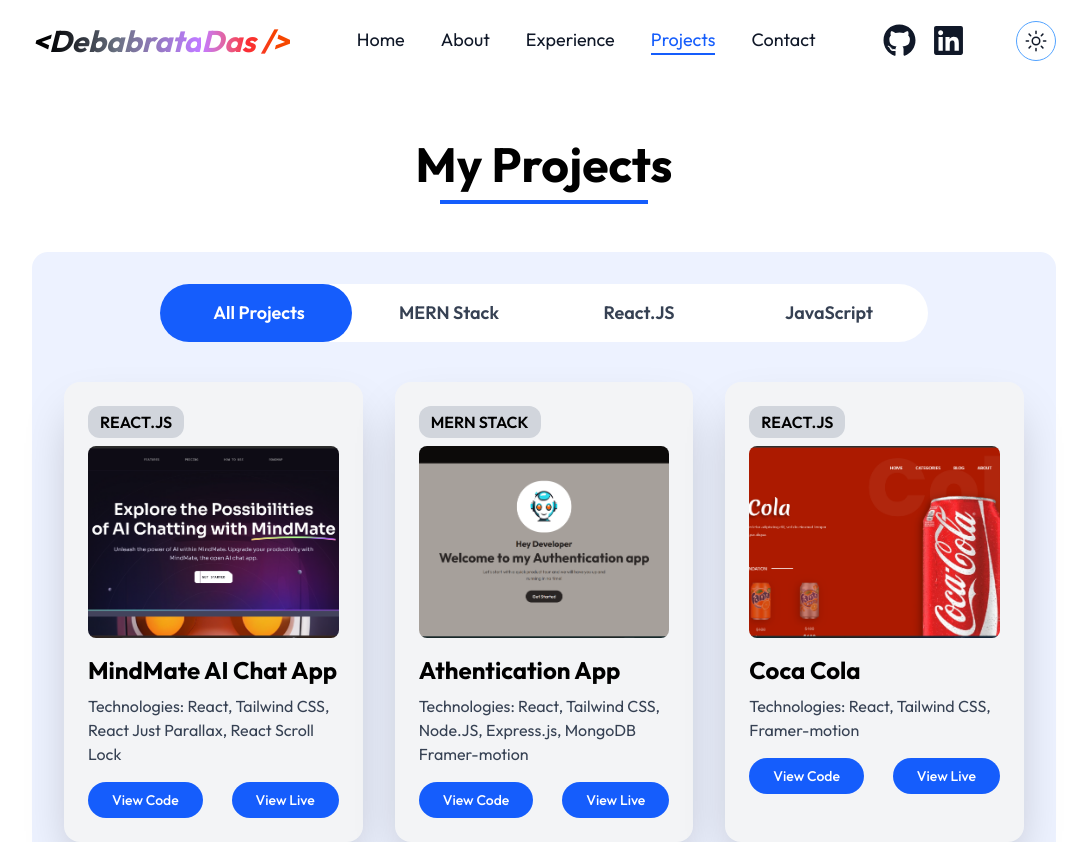
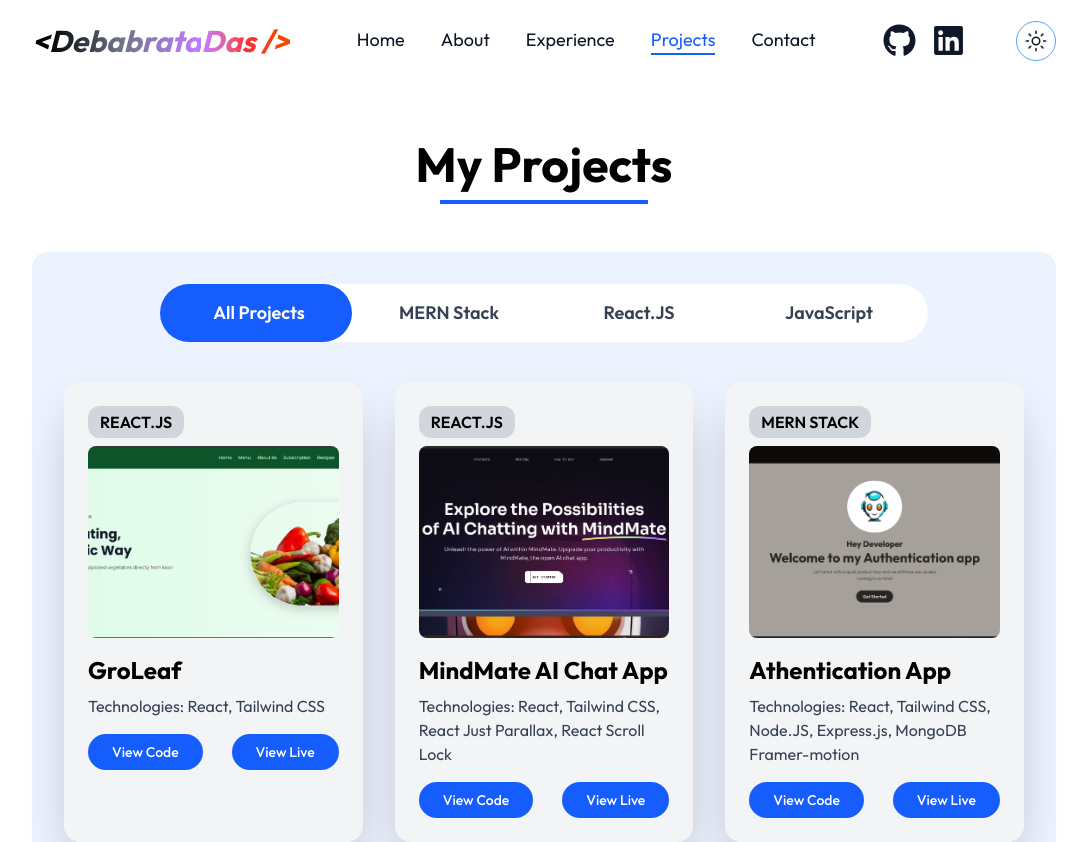
Before and after one commit to dev-debabrata/dev-debabrata-portfolio, a React (Vite) app: page /projectslist in a window 1280 px wide. Shown: the top 842 px of the page, without its empty margins (96-1183 px from the left). Built offline with nearby package versions, Linux system fonts and the light colour scheme.

Commit message:
Add Project

```diff
--- a/src/data.js
+++ b/src/data.js
@@ -52,6 +52,7 @@
 import AuthImg from "./assets/ProjectImg/auth.png";
 import MindMateImg from "./assets/ProjectImg/mindMate.png";
 import TravelMapImg from "./assets/ProjectImg/travelMap.png";
+import GroLeafImg from "./assets/ProjectImg/groLeaf.png";
 
 
 /////////////////////////////////////////////
@@ -251,8 +252,15 @@
 
 // ProjectList Data
 export const projectListData = [
-
-
+    {
+        image: GroLeafImg,
+        title: "react.js",
+        name: "GroLeaf",
+        description:
+            "Technologies: React, Tailwind CSS",
+        github: "https://github.com/dev-debabrata/MindMate-react",
+        webapp: "",
+    },
     {
         image: MindMateImg,
         title: "react.js",
```
Also changed, not shown: src/assets/ProjectImg/groLeaf.png (added).
